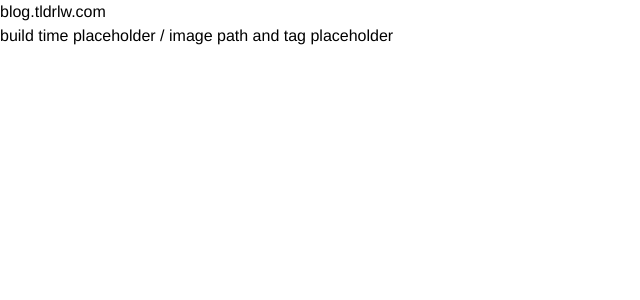
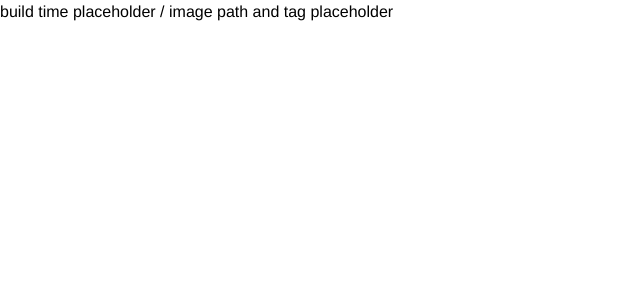
Before and after one commit to tldrlw/blog-tldrlw, a Next.js app in the folder front-end/: page / in a window 1280 px wide. Shown: the top 300 px of the page, without its empty margins (0-640 px from the left). Built offline with nearby package versions, Linux system fonts and the light colour scheme.

Commit message:
saving this branch to reference in first blog post

```diff
--- a/front-end/src/app/layout.js
+++ b/front-end/src/app/layout.js
@@ -1,8 +1,8 @@
 import "./globals.css";
 
 export const metadata = {
-  title: "blog.tldrlw.com",
-  description: "learn about tech powering *.tldrlw.com",
+  title: "title",
+  description: "description",
 };
 
 export default function RootLayout({ children }) {
--- a/front-end/src/app/page.js
+++ b/front-end/src/app/page.js
@@ -8,7 +8,6 @@ export default function Home() {
 
   return (
     <main>
-      <p>blog.tldrlw.com</p>
       <p>
         {buildTime} / {image}
       </p>
```
